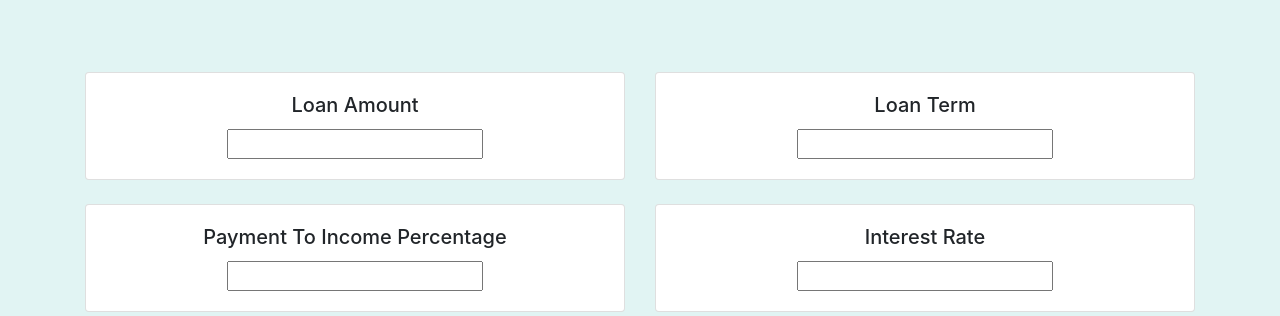
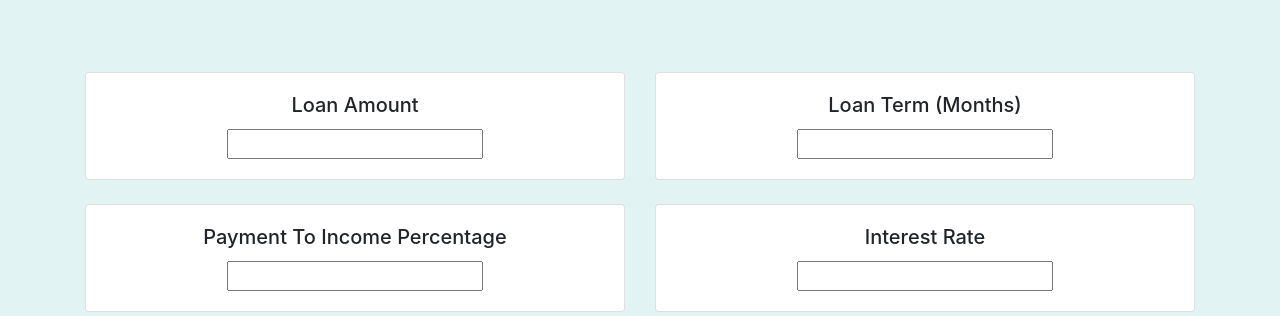
Before and after one commit to ranjith-p/loandefault, a Flask app: page / in a window 1280 px wide. Shown: the part 56-372 px from the top of the page. Run offline with Flask 2, Linux system fonts and the light colour scheme; parts of the project's set-up code (start-up, migrations or seed data) failed here and were passed over; some libraries are stand-ins or nearby versions.

Commit message:
Update home.html

```diff
--- a/templates/home.html
+++ b/templates/home.html
@@ -52,7 +52,7 @@
                 <div class="col-sm-6">
                     <div class="card">
                         <div class="card-body">
-                            <h5 class="card-title">Loan Term</h5>
+                            <h5 class="card-title">Loan Term (Months)</h5>
                             <!-- Arrival -->
                             <input name="LoanTerm" id="LoanTerm" required="required">
                         </div>
```
